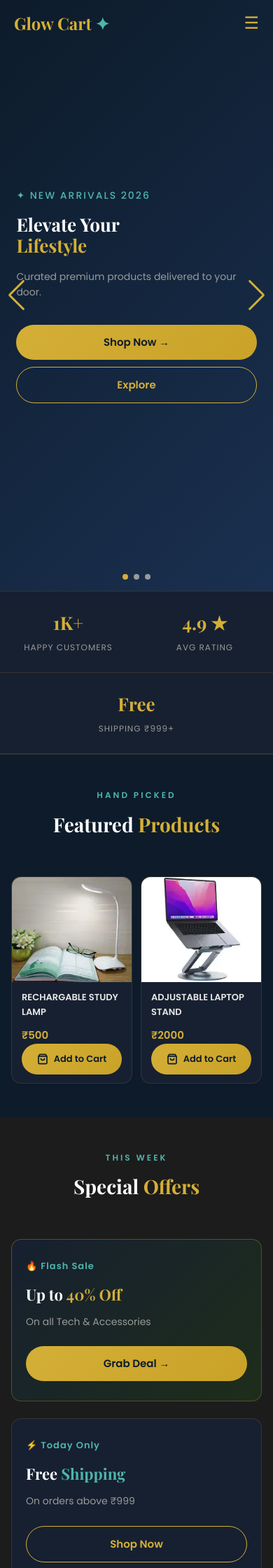
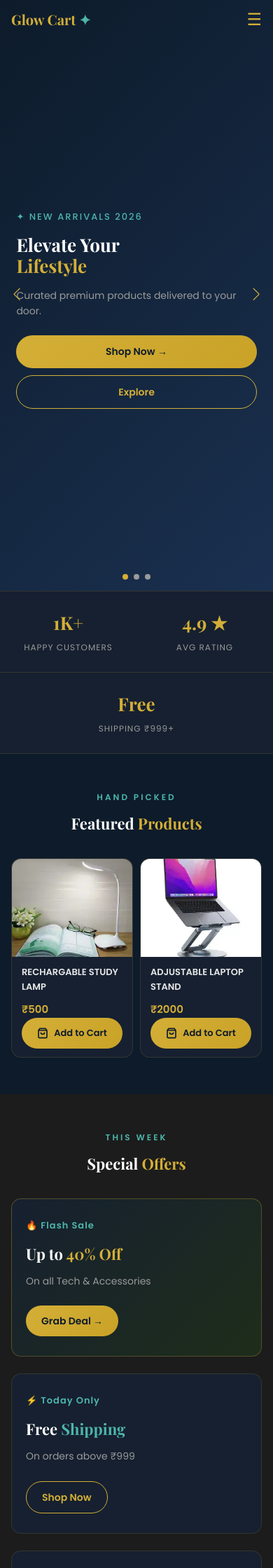
Before and after one commit to monitjain/glow-cart, a Django app: page / in a window 390 px wide. Shown: the top 2240 px of the page at 70% size. Run offline with Django 5.2, Linux system fonts and the light colour scheme; a user stored in the database is signed in; data comes from the database, SQL or seed files in the repository.

Commit message:
UI + mobile + image fix

```diff
--- a/store/static/css/style.css
+++ b/store/static/css/style.css
@@ -50,19 +50,21 @@ img { display: block; width: 100%; }
 .hamburger { display: none; background: none; border: none; color: var(--gold); font-size: 24px; cursor: pointer; }
 
 /* ── HERO ── */
-.hero-section { height: 100vh; min-height: 600px; position: relative; }
-.hero-swiper, .hero-slide { height: 100vh; min-height: 600px; }
-.hero-slide { display: flex; align-items: center; padding: 0 10%; }
+.hero-section { height: 100vh; min-height: 500px; position: relative; overflow: hidden; }
+.hero-swiper, .hero-slide { height: 100vh; min-height: 500px; }
+.hero-slide { display: flex; align-items: center; justify-content: center; padding: 80px 10% 40px; text-align: left; }
 .slide-1 { background: linear-gradient(135deg, #0D1B2A 0%, #1a3050 100%); }
 .slide-2 { background: linear-gradient(135deg, #1C1C1C 0%, #2d2010 100%); }
 .slide-3 { background: linear-gradient(135deg, #0D1B2A 0%, #4B3B2B 100%); }
-.hero-content { max-width: 600px; }
-.hero-tag { font-size: 14px; font-weight: 500; color: var(--teal); letter-spacing: 2px; text-transform: uppercase; margin-bottom: 16px; }
-.hero-content h1 { font-family: 'Playfair Display', serif; font-size: clamp(42px, 6vw, 72px); font-weight: 700; line-height: 1.15; margin-bottom: 18px; color: #fff; }
-.hero-sub { font-size: 17px; color: var(--text-muted); margin-bottom: 36px; max-width: 440px; }
-.hero-btns { display: flex; gap: 16px; flex-wrap: wrap; }
+.hero-content { max-width: 600px; width: 100%; }
+.hero-tag { font-size: 13px; font-weight: 500; color: var(--teal); letter-spacing: 2px; text-transform: uppercase; margin-bottom: 14px; display: block; }
+.hero-content h1 { font-family: 'Playfair Display', serif; font-size: clamp(32px, 5vw, 68px); font-weight: 700; line-height: 1.15; margin-bottom: 16px; color: #fff; }
+.hero-sub { font-size: 16px; color: var(--text-muted); margin-bottom: 32px; max-width: 440px; }
+.hero-btns { display: flex; gap: 14px; flex-wrap: wrap; align-items: center; }
 .hero-swiper .swiper-button-prev,
-.hero-swiper .swiper-button-next { color: var(--gold); }
+.hero-swiper .swiper-button-next { color: var(--gold); width: 40px; height: 40px; }
+.hero-swiper .swiper-button-prev::after,
+.hero-swiper .swiper-button-next::after { font-size: 18px; }
 .hero-swiper .swiper-pagination-bullet { background: var(--text-muted); opacity: 1; }
 .hero-swiper .swiper-pagination-bullet-active { background: var(--gold); }
 
@@ -386,59 +388,107 @@ img { display: block; width: 100%; }
 }
 
 @media (max-width: 768px) {
-  .navbar { padding: 14px 20px; }
-  .navbar.scrolled { padding: 10px 20px; }
-  .nav-links { display: none; flex-direction: column; position: absolute; top: 100%; left: 0; right: 0; background: rgba(13,27,42,0.97); padding: 20px; gap: 6px; z-index: 998; }
+  /* Navbar */
+  .navbar { padding: 12px 16px; }
+  .navbar.scrolled { padding: 10px 16px; }
+  .nav-links {
+    display: none; flex-direction: column;
+    position: fixed; top: 56px; left: 0; right: 0;
+    background: rgba(13,27,42,0.98);
+    backdrop-filter: blur(12px);
+    padding: 16px; gap: 4px;
+    border-bottom: 1px solid var(--border);
+    z-index: 998;
+  }
   .nav-links.open { display: flex; }
+  .nav-links a, .nav-links .logout-btn { width: 100%; text-align: left; padding: 10px 16px; }
   .hamburger { display: block; }
-  .hero-slide { padding: 0 6%; }
-  .hero-content h1 { font-size: 36px; }
-  .section { padding: 60px 20px; }
-  .categories-grid { grid-template-columns: repeat(3, 1fr); gap: 14px; }
-  .cat-card { padding: 22px 10px; }
-  .cat-icon { width: 48px; height: 48px; }
-  .offers-grid { grid-template-columns: 1fr; }
-  .footer-top { grid-template-columns: 1fr; padding: 40px 20px 24px; gap: 28px; }
-  .footer-bottom { padding: 16px 20px; flex-direction: column; text-align: center; }
-  .product-container { padding: 100px 20px 40px; gap: 28px; }
-  .product-img { width: 100%; }
-  .product-img img { width: 100%; max-width: 100%; height: auto; }
-  .cart-wrapper, .orders-wrapper, .dashboard-wrapper { margin-top: 80px; }
-  .stats-bar { flex-wrap: wrap; }
-  .stat { min-width: 50%; border-right: none; border-bottom: 1px solid var(--border); }
-  .cart-item { flex-wrap: wrap; gap: 12px; }
-  .checkout-wrapper { flex-direction: column; }
-  .form-row { grid-template-columns: 1fr; }
-  .products-grid { grid-template-columns: repeat(auto-fill, minmax(160px, 1fr)); gap: 16px; }
-  .card-img-wrap { height: 180px; }
-  .dash-stat-grid { grid-template-columns: 1fr 1fr; }
+
+  /* Hero */
+  .hero-section { height: auto; min-height: 100svh; }
+  .hero-swiper, .hero-slide { height: auto; min-height: 100svh; }
+  .hero-slide { padding: 100px 6% 60px; justify-content: flex-start; }
+  .hero-content h1 { font-size: clamp(28px, 7vw, 42px); }
+  .hero-sub { font-size: 14px; margin-bottom: 24px; }
+  .hero-btns { flex-direction: column; gap: 10px; width: 100%; }
+  .hero-btns .btn-gold, .hero-btns .btn-outline { width: 100%; text-align: center; padding: 12px 20px; }
+  .hero-swiper .swiper-button-prev { left: 4px; }
+  .hero-swiper .swiper-button-next { right: 4px; }
+
+  /* Sections */
+  .section { padding: 52px 16px; }
+  .section-header { margin-bottom: 32px; }
+
+  /* Products */
+  .products-grid { grid-template-columns: repeat(2, 1fr); gap: 14px; }
+  .card-img-wrap { height: 170px; }
+  .card-body { padding: 12px 14px; }
+  .card-name { font-size: 13px; }
+  .card-price { font-size: 15px; }
+  .add-to-cart-btn { font-size: 13px; padding: 9px 12px; }
+
+  /* Offers */
   .offers-grid { grid-template-columns: 1fr; }
   .offer-card { padding: 28px 20px; }
   .offer-card h3 { font-size: 22px; }
+
+  /* Stats */
+  .stats-bar { flex-wrap: wrap; }
+  .stat { min-width: 50%; border-right: none; border-bottom: 1px solid var(--border); }
+  .stat:last-child { border-bottom: none; }
+
+  /* Footer */
+  .footer-top { grid-template-columns: 1fr; padding: 36px 16px 20px; gap: 24px; }
+  .footer-bottom { padding: 14px 16px; flex-direction: column; text-align: center; gap: 6px; }
+
+  /* Product detail */
+  .product-container { padding: 90px 16px 40px; gap: 24px; flex-direction: column; }
+  .product-img { width: 100%; }
+  .product-img img { width: 100%; max-width: 100%; height: auto; }
+  .product-details h2 { font-size: 24px; }
+  .product-details .price { font-size: 22px; }
+  .product-actions { flex-direction: column; }
+  .product-actions .btn { width: 100%; text-align: center; }
+
+  /* Cart */
+  .cart-wrapper { margin-top: 76px; padding: 0 16px; }
+  .cart-wrapper h2 { font-size: 22px; }
+  .cart-item { flex-wrap: wrap; gap: 10px; padding: 14px 16px; }
+  .item-info { width: 100%; }
+
+  /* Checkout */
+  .checkout-wrapper { flex-direction: column; margin-top: 80px; padding: 0 16px; }
+  .form-row { grid-template-columns: 1fr; }
+
+  /* Orders */
+  .orders-wrapper { margin-top: 76px; padding: 0 16px; }
+  .orders-wrapper h2 { font-size: 22px; }
+
+  /* Auth */
+  .auth-wrapper { margin-top: 80px; padding: 0 16px; }
+  .auth-card { padding: 28px 20px; }
+
+  /* Dashboard */
+  .dash-wrapper { margin-top: 76px; padding: 0 16px; }
+  .dash-stat-grid { grid-template-columns: 1fr 1fr; }
+  .dash-status-grid { grid-template-columns: 1fr 1fr; }
+  .dash-table-card { overflow-x: auto; }
+
+  /* Success */
+  .success-wrapper { padding: 100px 16px 60px; }
+  .success-wrapper h2 { font-size: 24px; }
+  .success-actions { flex-direction: column; align-items: center; }
 }
 
 @media (max-width: 480px) {
-  .categories-grid { grid-template-columns: repeat(2, 1fr); }
-  .products-grid { grid-template-columns: 1fr 1fr; gap: 12px; }
-  .card-img-wrap { height: 150px; }
-  .card-body { padding: 12px 14px; }
-  .card-name { font-size: 13px; }
-  .card-price { font-size: 15px; }
+  .logo { font-size: 20px; }
+  .products-grid { grid-template-columns: 1fr 1fr; gap: 10px; }
+  .card-img-wrap { height: 140px; }
   .hero-content h1 { font-size: 26px; }
-  .hero-sub { font-size: 14px; }
-  .hero-btns { flex-direction: column; gap: 10px; }
-  .btn-gold, .btn-outline { text-align: center; width: 100%; }
-  .add-to-cart-btn { font-size: 13px; padding: 10px 12px; }
-  .auth-card { padding: 28px 20px; }
-  .auth-wrapper { margin-top: 90px; }
-  .cart-wrapper h2 { font-size: 22px; }
-  .item-info .item-name { font-size: 14px; }
-  .qty-controls button { width: 28px; height: 28px; }
+  .section-title { font-size: 22px; }
   .dash-stat-grid { grid-template-columns: 1fr; }
-  .success-wrapper { padding: 100px 16px 60px; }
-  .success-wrapper h2 { font-size: 24px; }
-  .section { padding: 48px 16px; }
-  .product-details h2 { font-size: 24px; }
-  .product-details .price { font-size: 22px; }
+  .dash-status-grid { grid-template-columns: 1fr 1fr; }
   img { max-width: 100%; height: auto; }
+  .btn-gold, .btn-outline { font-size: 14px; padding: 11px 22px; }
+  .toast { bottom: 16px; right: 16px; left: 16px; text-align: center; }
 }
--- a/store/views.py
+++ b/store/views.py
@@ -96,7 +96,7 @@ def checkout(request):
         recipient = request.user.email or request.POST.get('email', '')
         if recipient:
             send_mail(
-                subject=f"\U0001f6cd\ufe0f Order Confirmed - Glow Cart (Order #{order.id})",
+                subject=f"Your Order is Confirmed \u2013 Glow Cart \u2726 (Order #{order.id})",
                 message=email_body,
                 from_email=None,
                 recipient_list=[recipient],
```
Also changed, not shown: 1 other file.
